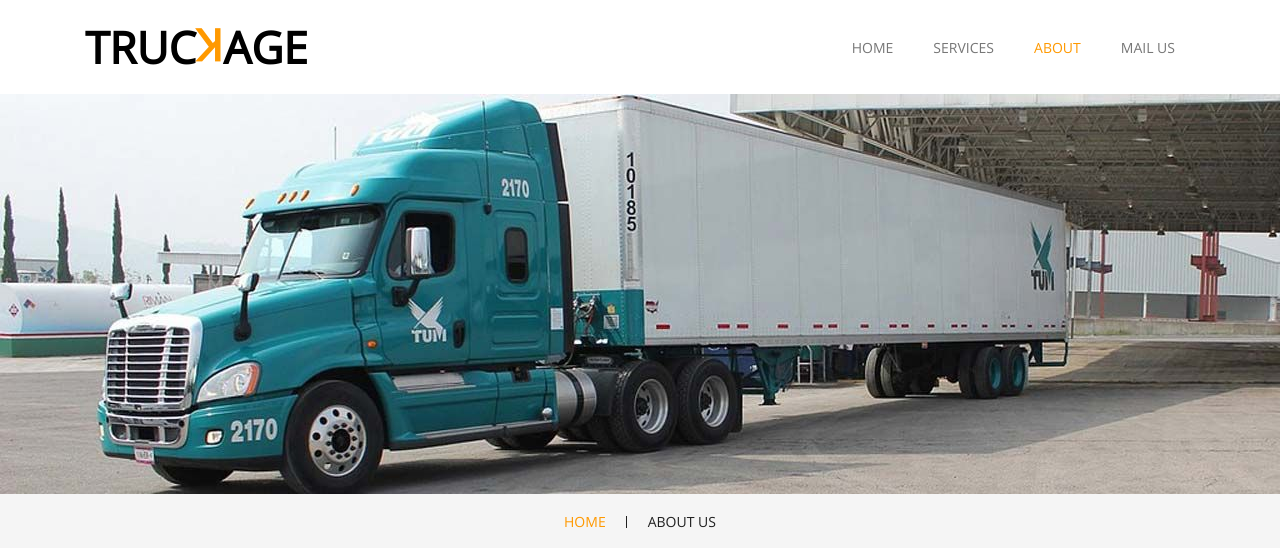
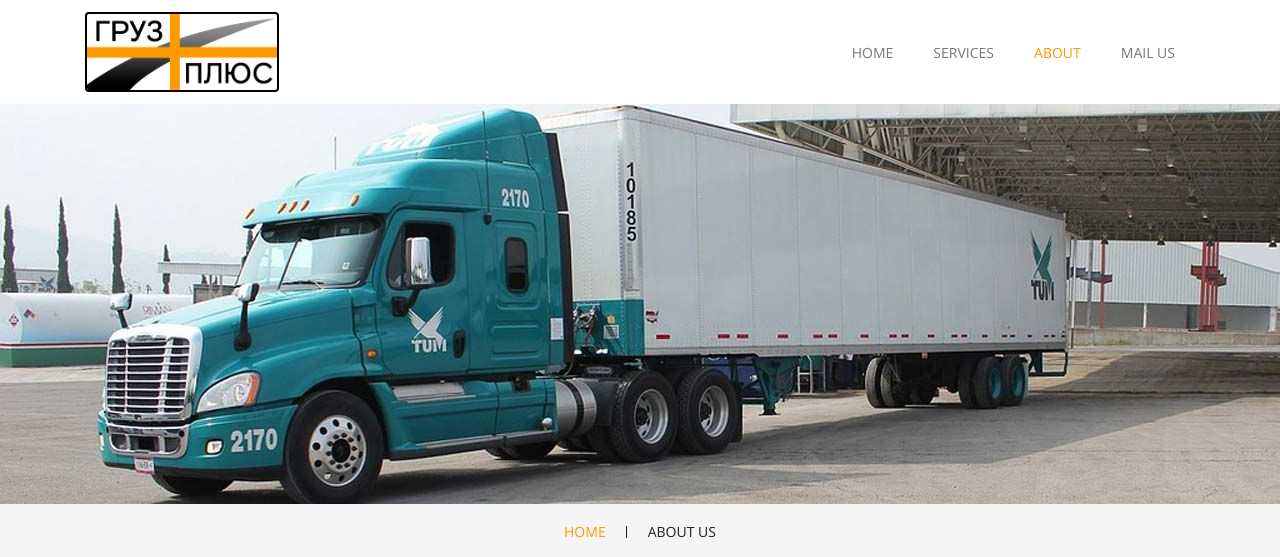
Before and after one commit to WittekSGC/DIPLOM, a PHP site: page /about.php in a window 1280 px wide. Shown: the part 57-614 px from the top of the page. Run offline with PHP 8.4, Linux system fonts and the light colour scheme; some libraries are stand-ins or nearby versions.

Commit message:
add new logo

```diff
--- a/about.php
+++ b/about.php
@@ -5,7 +5,7 @@
     <meta name="viewport"
           content="width=device-width, user-scalable=no, initial-scale=1.0, maximum-scale=1.0, minimum-scale=1.0">
     <meta http-equiv="X-UA-Compatible" content="ie=edge">
-    <link rel="stylesheet" href="../css/style.css">
+    <link rel="stylesheet" href="css/style.css">
     <script src="https://kit.fontawesome.com/8210b99a89.js" crossorigin="anonymous"></script>
     <title>About us</title>
 </head>
@@ -66,10 +66,7 @@
    <section class="nav-bar center">
        <div class="container">
            <div class="logo">
-               <!--img-->
-               <a href="">
-                   TRUC<span>K</span>AGE
-               </a>
+               <img src="img/Logo-WB.png" alt="">
            </div>
            <ul class="links">
                <li>
@@ -241,12 +238,10 @@
         <div class="container">
             <div class="item about w25">
                 <h4 class="title">About us</h4>
+                <div class="white-logo">
+                    <img src="img/Logo-BB.png" alt="">
+                </div>
                 <p class="text">Itaque earum rerum hic tenetur a sapiente delectus, ut aut reiciendis voluptatibus.</p>
-                <div class="logo">
-                    <a href="">
-                         TRUC<span>K</span>AGE
-                    </a>
-                </div>
             </div>
             <div class="item links w15">
                 <h4 class="title">Links</h4>
--- a/css/style.css
+++ b/css/style.css
@@ -351,13 +351,30 @@
 
 /*NAV-BAR****************************************************/
 .nav-bar {
-    padding: 24px 0;
+    padding: 12px 0;
 }
 
 .nav-bar .container {
     display: flex;
     justify-content: space-between;
     align-content: center;
+}
+
+.nav-bar .logo {
+    border: 2px solid #000;
+    box-sizing: border-box;
+    overflow: hidden;
+}
+
+.nav-bar .logo img{
+    height: 100%;
+    display: block;
+}
+
+.nav-bar .logo {
+    height: 80px;
+    width: auto;
+    border-radius: 4px;
 }
 
 /*links*/
@@ -391,7 +408,7 @@
 .nav-bar .toggle-button {
     width: 40px;
     height: 40px;
-    margin: 8px;
+    margin: auto 8px;
     padding: 8px;
     border-radius: 4px;
     border: 1px solid #000;
@@ -965,10 +982,14 @@
     font-size: 14px;
 }
 
-footer .about .logo a{
-    font-size: 36px;
-    line-height: 3em;
-    color: #ffffff;
+footer .about .white-logo {
+    width: 100%;
+    overflow: hidden;
+    margin-bottom: 8px;
+}
+
+footer .about .white-logo img{
+    width: 100%;
 }
 
 footer .links {
@@ -2403,6 +2424,10 @@
     .single .container {
         margin: 48px 0;
     }
+
+    .nav-bar .logo {
+        height: 56px;
+    }
 }
 
 @media all and (max-width:520px) {
@@ -2465,10 +2490,6 @@
         font-size: 36px;
     }
 
-    .nav-bar .toggle-button {
-        margin: 0;
-    }
-
     .nav-bar {
         padding: 12px;
     }
```
Also changed, not shown: other parts of about.php (+16 -16 lines), blank.php (+4 -9 lines), index.php (+4 -9 lines), login.php (+4 -9 lines), mail.php (+4 -9 lines), services.php (+4 -9 lines), signup.php (+7 -11 lines), single.php (+4 -9 lines), img/Logo-BB.png (added), img/Logo-WB.png (added).
